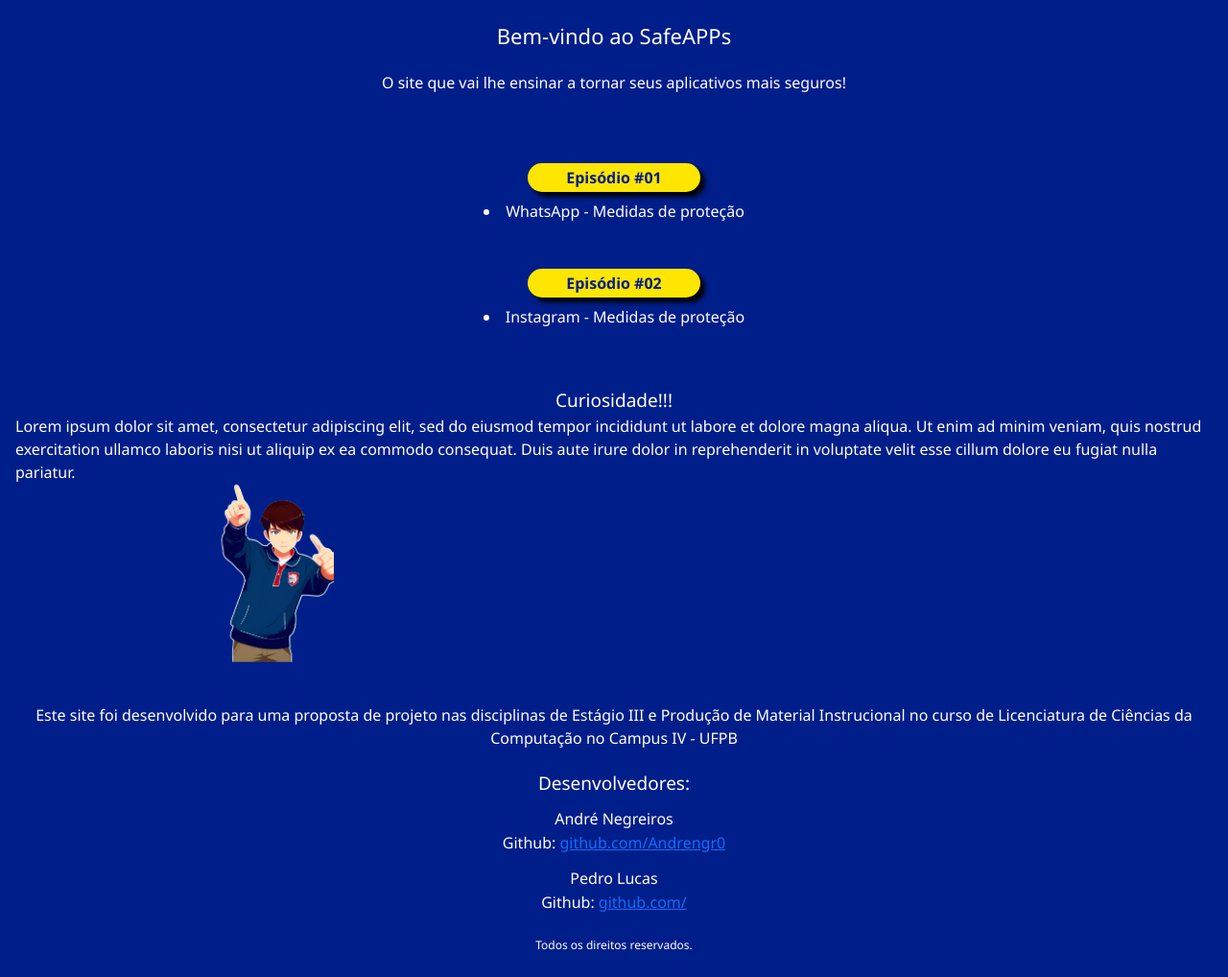
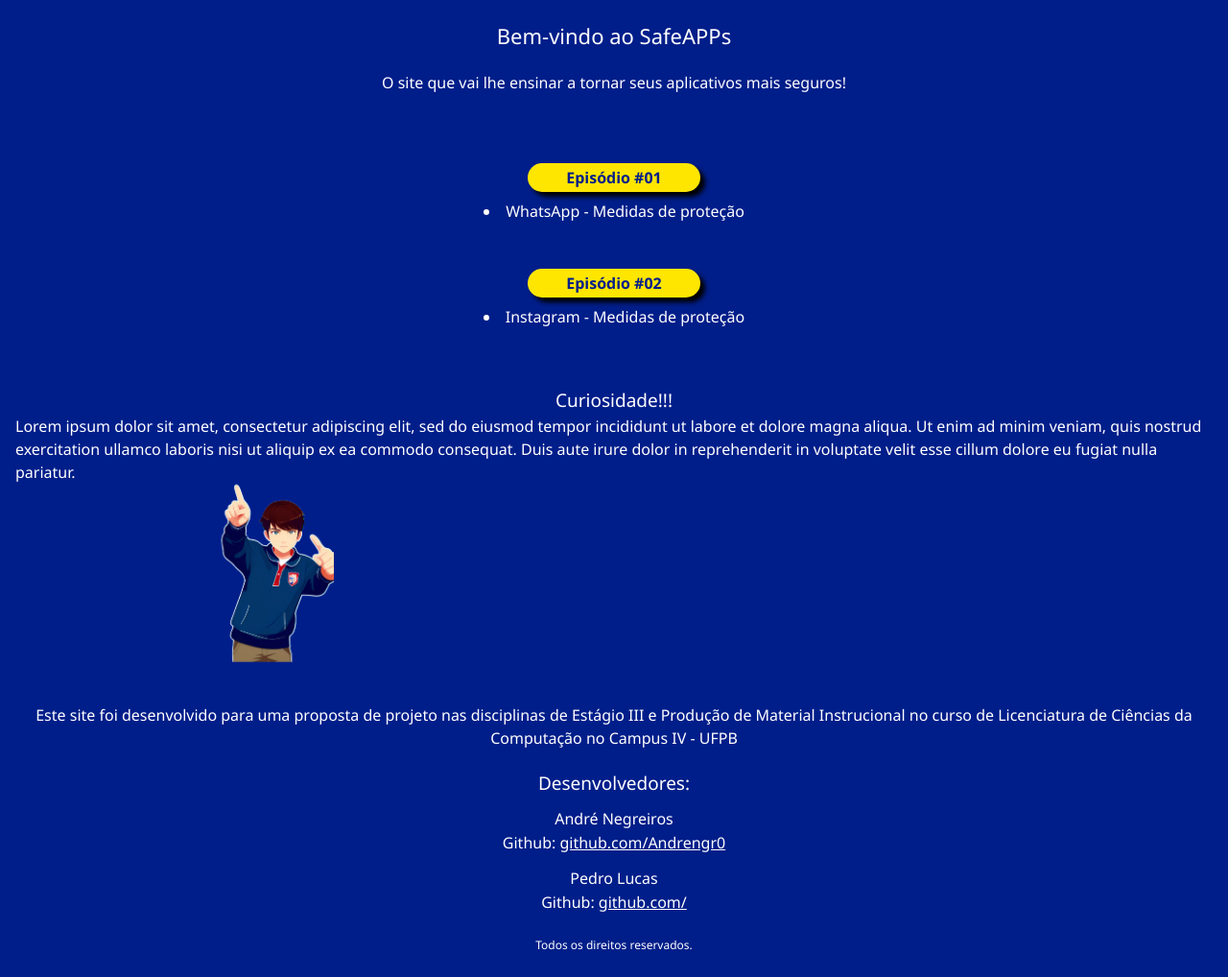
Before and after one commit to Andrengr0/Projeto-Material-Instrucional, a plain HTML site: page index.html in a window 1280 px wide. Shown: the whole page at 96% size. Drawn offline with nearby package versions, Linux system fonts and the light colour scheme.

Commit message:
corrections

```diff
--- a/CSS/style.css
+++ b/CSS/style.css
@@ -91,6 +91,10 @@ p{
 .footer{
     font-size: 12px;
 }
+
+a:link {
+  color: #ffffff;
+ }
 
 
 /*################# Tela Whatsapp ##################*/
```
